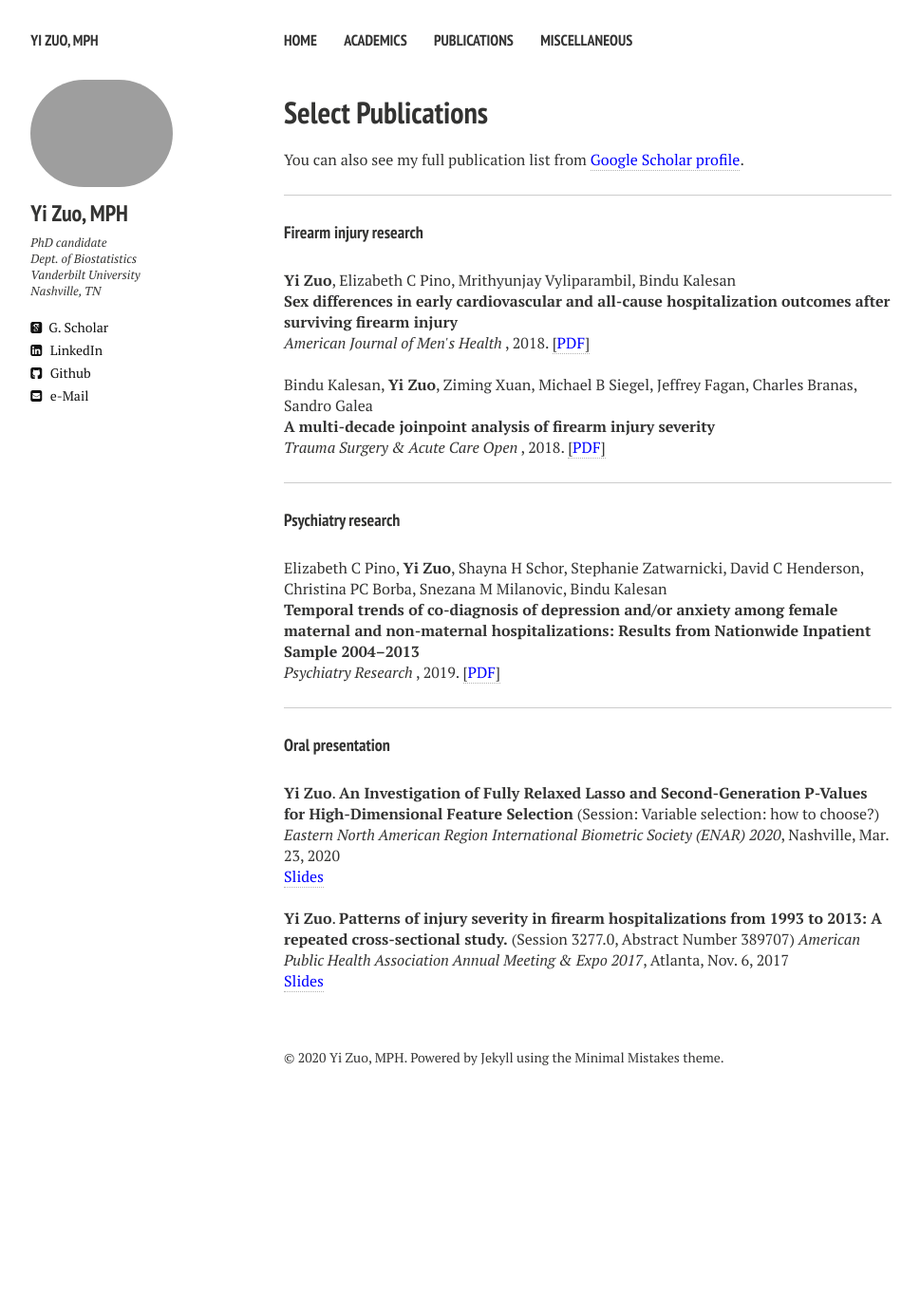
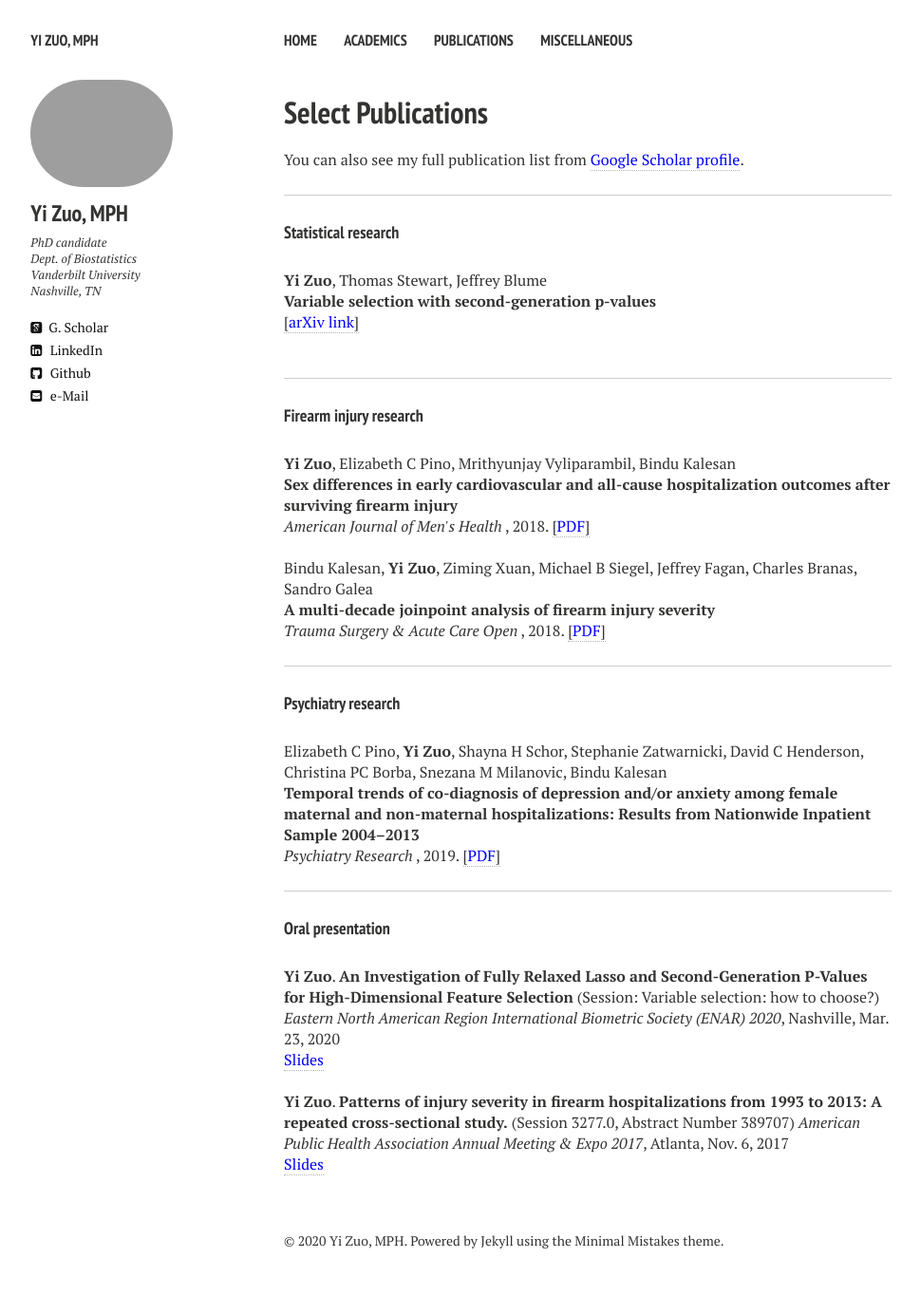
Before and after one commit to zuoyi93/zuoyi93.github.io, a Jekyll site: the page built from publications.md, in a window 1280 px wide. Shown: the whole page at 95% size, without its empty margins (21-990 px from the left). Built offline with Jekyll 4.4.1, drawn with Linux system fonts in a browser that asks for light colours; nearby versions of some CDN libraries; before the commit the page ends 1172 px from its top, so only the background shows below that.

Commit message:
update pub

```diff
--- a/publications.md
+++ b/publications.md
@@ -12,6 +12,15 @@ comments: false
 You can also see my full publication list from <a href="https://scholar.google.com/citations?user=3djXdpYAAAAJ&hl=en" target="_blank"><span style="color:blue;">Google Scholar profile</span></a>.
 </p>
 
+---
+#### Statistical research
+
+<p>
+<b>Yi Zuo</b>, Thomas Stewart, Jeffrey Blume
+<br><b>Variable selection with second-generation p-values</b><br>
+<a href="https://arxiv.org/abs/2012.07941">[<span style="color:blue;">arXiv link</span>]</a>
+</p>
+<br>
 
 ---
 #### Firearm injury research
```
